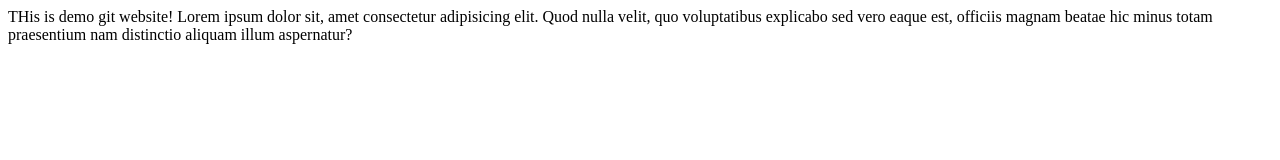
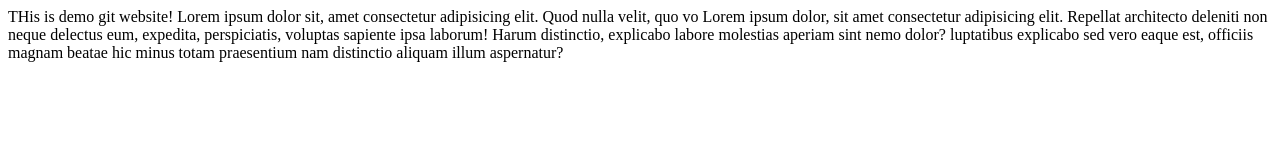
Before and after one commit to JokerPk3/Demo2, a plain HTML site: page index.html in a window 1280 px wide. Drawn offline with Linux system fonts and the light colour scheme.

Commit message:
span added

```diff
--- a/index.html
+++ b/index.html
@@ -7,6 +7,8 @@
 </head>
 <body>
     THis is demo git website!
-    Lorem ipsum dolor sit, amet consectetur adipisicing elit. Quod nulla velit, quo voluptatibus explicabo sed vero eaque est, officiis magnam beatae hic minus totam praesentium nam distinctio aliquam illum aspernatur?
+    Lorem ipsum dolor sit, amet consectetur adipisicing elit. Quod nulla velit, quo vo
+   <span>Lorem ipsum dolor, sit amet consectetur adipisicing elit. Repellat architecto deleniti non neque delectus eum, expedita, perspiciatis, voluptas sapiente ipsa laborum! Harum distinctio, explicabo labore molestias aperiam sint nemo dolor?</span>
+    luptatibus explicabo sed vero eaque est, officiis magnam beatae hic minus totam praesentium nam distinctio aliquam illum aspernatur?
 </body>
 </html>
```
